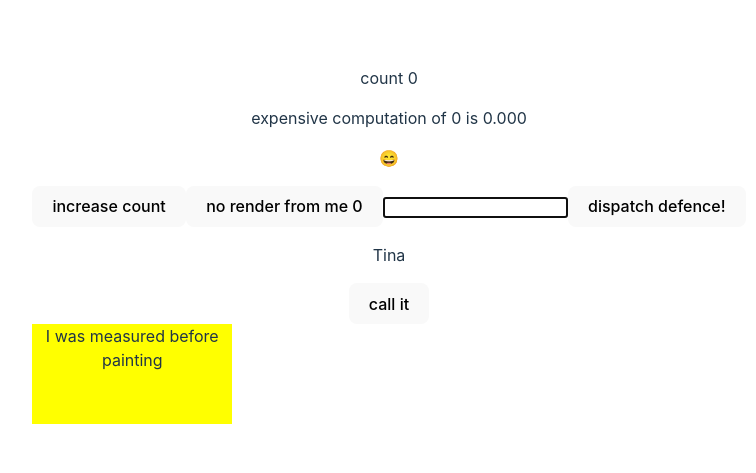
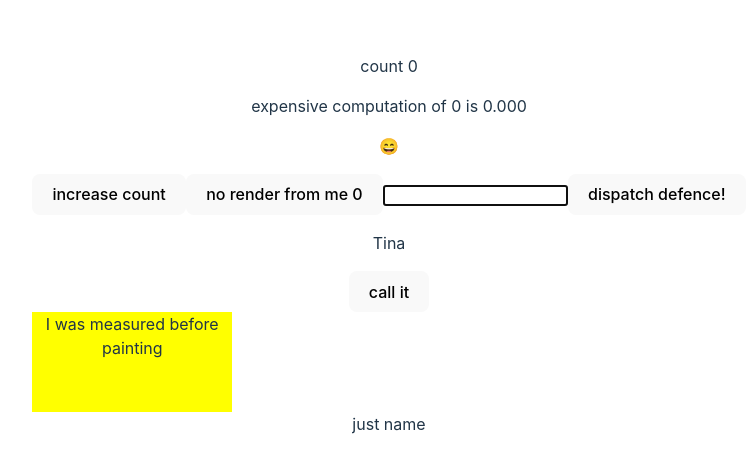
Before and after one commit to MakoDoli/React-course, a React (Vite) app: page / in a window 1280 px wide. Shown: the part 163-636 px from the top of the page, without its empty margins (251-1007 px from the left). Built offline with nearby package versions, Linux system fonts and the light colour scheme; no server answers.

Commit message:
useDebugValue hook

```diff
--- a/src/App.jsx
+++ b/src/App.jsx
@@ -1,5 +1,6 @@
 import {
   useCallback,
+  useDebugValue,
   useEffect,
   useLayoutEffect,
   useMemo,
@@ -80,6 +81,10 @@ function App() {
     setWidth(boxHeight * 2);
   }, []);
 
+  // custom hook
+  const displayName = useDisplayName();
+  console.log(displayName);
+
   return (
     <div>
       <p>count {count}</p>
@@ -115,6 +120,7 @@ function App() {
       >
         I was measured before painting
       </div>
+      <span>{displayName}</span>
     </div>
   );
 }
@@ -126,4 +132,18 @@ function App() {
 function SomeChild({ children, onClick }) {
   return <button onClick={onClick}>{children}</button>;
 }
+
+// create custom hook
+
+function useDisplayName() {
+  const [displayName, setDisplayName] = useState("just name");
+  useEffect(() => {
+    fetch("https://jsonplaceholder.typicode.com/users/4").then((res) =>
+      res.json().then((data) => setDisplayName(data.name))
+    );
+  }, []);
+  useDebugValue(displayName ?? "Loading...");
+
+  return displayName;
+}
 export default App;
```
